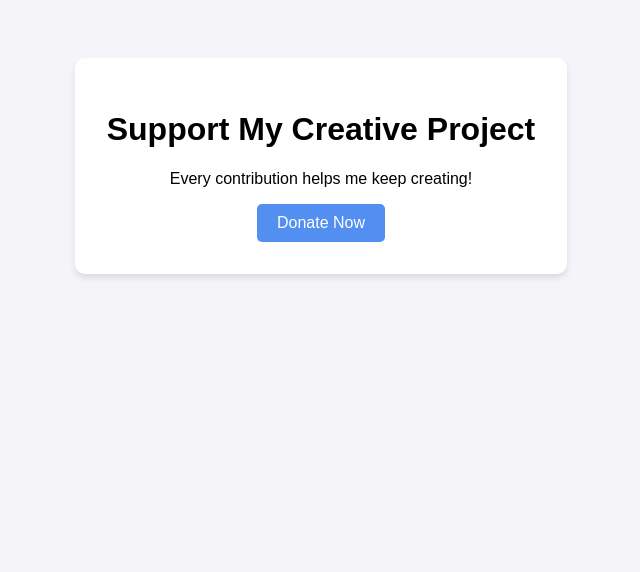
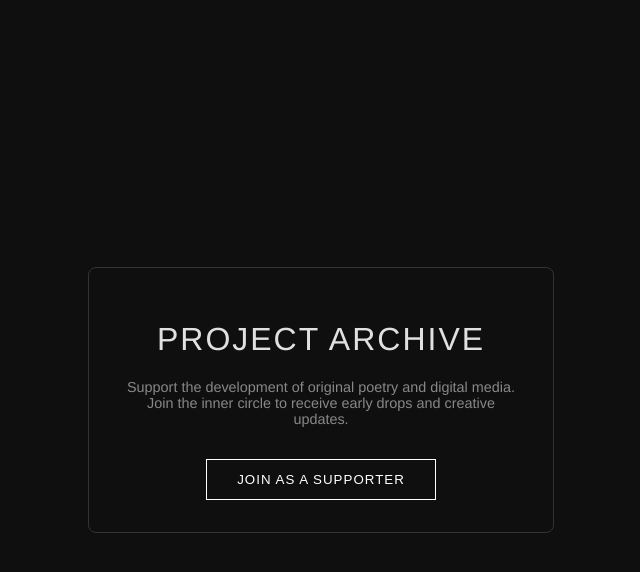
Before and after one commit to chettiarsusan-byte/me, a plain HTML site: page index.html in a window 1280 px wide. Shown: the whole page, without its empty margins (319-959 px from the left). Drawn offline with Linux system fonts and the light colour scheme.

Commit message:
Update index.html

```diff
--- a/index.html
+++ b/index.html
@@ -2,27 +2,30 @@
 <html lang="en">
 <head>
     <meta charset="UTF-8">
-    <title>Support My Work</title>
+    <meta name="viewport" content="width=device-width, initial-scale=1.0">
+    <title>The Creative Studio</title>
     <style>
-        body { font-family: sans-serif; display: flex; justify-content: center; padding-top: 50px; background: #f4f4f9; }
-        .card { background: white; padding: 2rem; border-radius: 10px; box-shadow: 0 4px 6px rgba(0,0,0,0.1); text-align: center; }
-        button { background: #528FF0; color: white; border: none; padding: 10px 20px; border-radius: 5px; cursor: pointer; font-size: 16px; }
+        body { font-family: 'Helvetica Neue', sans-serif; background: #0f0f0f; color: #e0e0e0; display: flex; justify-content: center; align-items: center; height: 100vh; margin: 0; }
+        .container { text-align: center; max-width: 400px; padding: 2rem; border: 1px solid #333; border-radius: 8px; }
+        h1 { font-weight: 300; letter-spacing: 2px; }
+        p { color: #888; font-size: 0.9rem; margin-bottom: 2rem; }
+        .btn-support { background: transparent; border: 1px solid #fff; color: #fff; padding: 12px 30px; cursor: pointer; transition: 0.3s; text-transform: uppercase; letter-spacing: 1px; }
+        .btn-support:hover { background: #fff; color: #000; }
     </style>
 </head>
 <body>
 
-<div class="card">
-    <h1>Support My Creative Project</h1>
-    <p>Every contribution helps me keep creating!</p>
-    <button id="rzp-button1">Donate Now</button>
+<div class="container">
+    <h1>PROJECT ARCHIVE</h1>
+    <p>Support the development of original poetry and digital media. Join the inner circle to receive early drops and creative updates.</p>
+    <button class="btn-support" id="rzp-button1">Join as a Supporter</button>
 </div>
 
 <script src="https://checkout.razorpay.com/v1/checkout.js"></script>
 <script>
-    document.getElementById('rzp-button1').onclick = function(e) {
-        // You would typically call your backend API here to create an Order ID
-        // For now, this demonstrates the trigger for the UI
-        alert("Integrate your backend to generate an Order ID from Razorpay!");
+    // Logic to trigger Razorpay would go here
+    document.getElementById('rzp-button1').onclick = function() {
+        console.log("Initiating secure transaction...");
     }
 </script>
 </body>
```
